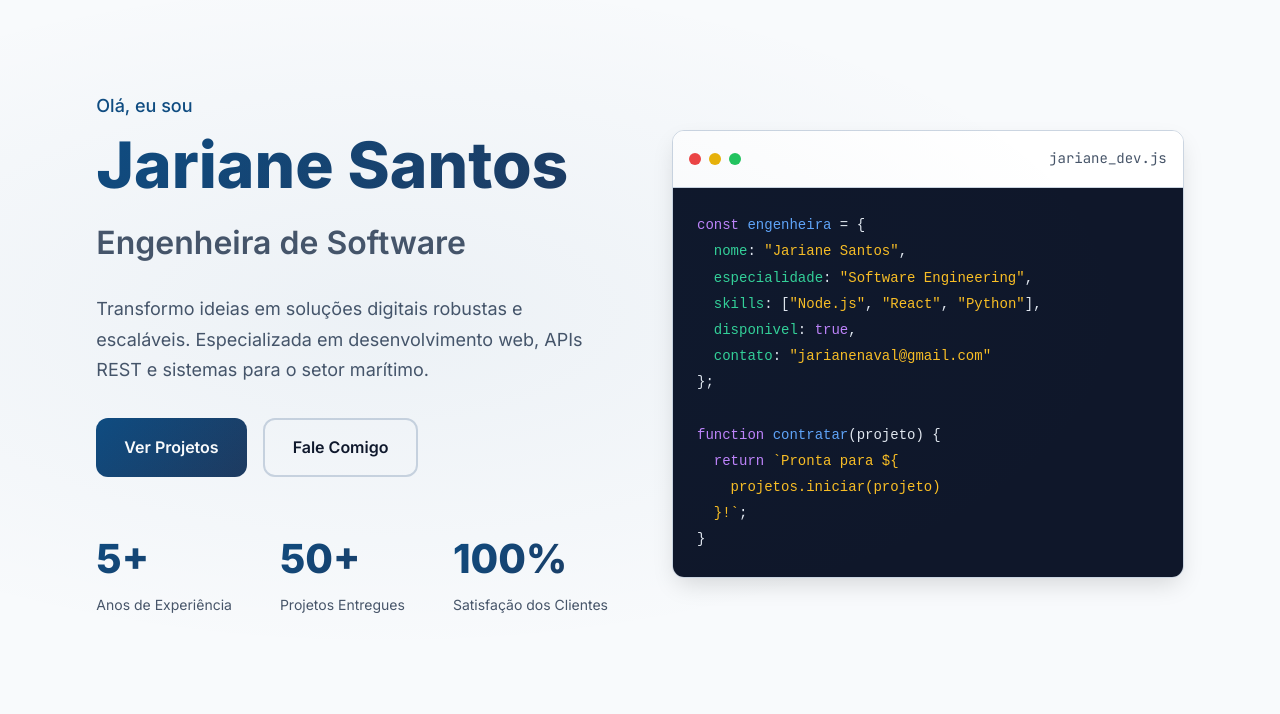
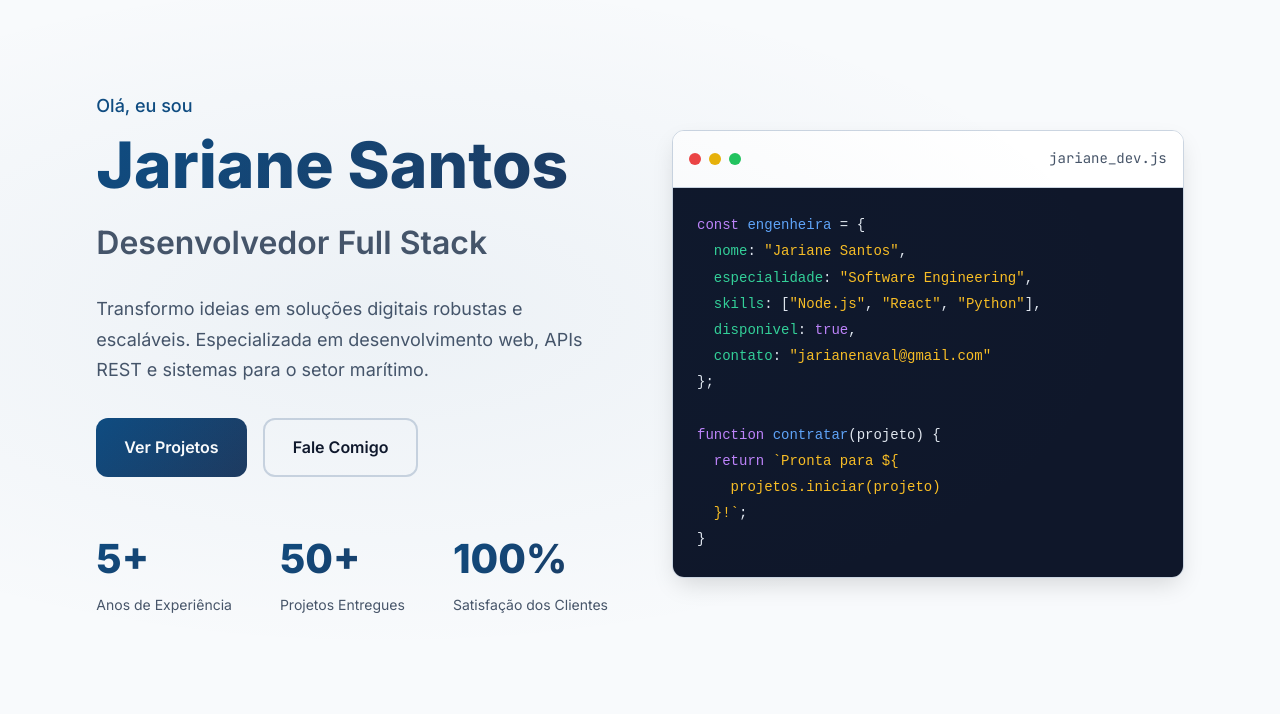
Before and after one commit to Jarianesantos/NavalTech, a website: page index.html in a window 1280 px wide. Shown: the part 86-800 px from the top of the page. Drawn offline with Linux system fonts and the light colour scheme.

Commit message:
Change title from Engenheira de Software to Desenvolvedor Full Stack

```diff
--- a/index.html
+++ b/index.html
@@ -3,8 +3,8 @@
 <head>
   <meta charset="UTF-8">
   <meta name="viewport" content="width=device-width, initial-scale=1.0">
-  <title>Jariane Santos | Engenheira de Software</title>
-  <meta name="description" content="Engenheira de Software especializada em desenvolvimento web, APIs REST, sistemas marítimos e soluções digitais sob medida.">
+  <title>Jariane Santos | Desenvolvedor Full Stack</title>
+  <meta name="description" content="Desenvolvedor Full Stack especializada em desenvolvimento web, APIs REST, sistemas marítimos e soluções digitais sob medida.">
   <link href="https://fonts.googleapis.com/css2?family=Inter:wght@300;400;500;600;700;800&family=JetBrains+Mono:wght@400;500&display=swap" rel="stylesheet">
   <link rel="stylesheet" href="https://cdnjs.cloudflare.com/ajax/libs/font-awesome/6.4.0/css/all.min.css">
   <link rel="stylesheet" href="style.css">
@@ -47,7 +47,7 @@
     <div class="hero-content">
       <p class="hero-greeting">Olá, eu sou</p>
       <h1 class="hero-name">Jariane Santos</h1>
-      <h2 class="hero-title">Engenheira de Software</h2>
+      <h2 class="hero-title">Desenvolvedor Full Stack</h2>
       <p class="hero-description">
         Transformo ideias em soluções digitais robustas e escaláveis.
         Especializada em desenvolvimento web, APIs REST e sistemas para o setor marítimo.
@@ -494,7 +494,7 @@
           <span class="logo-text">JS</span>
           <span class="logo-bracket">}</span>
         </a>
-        <p>Engenheira de Software</p>
+        <p>Desenvolvedor Full Stack</p>
       </div>
       <div class="footer-links">
         <a href="#inicio">Início</a>
```
